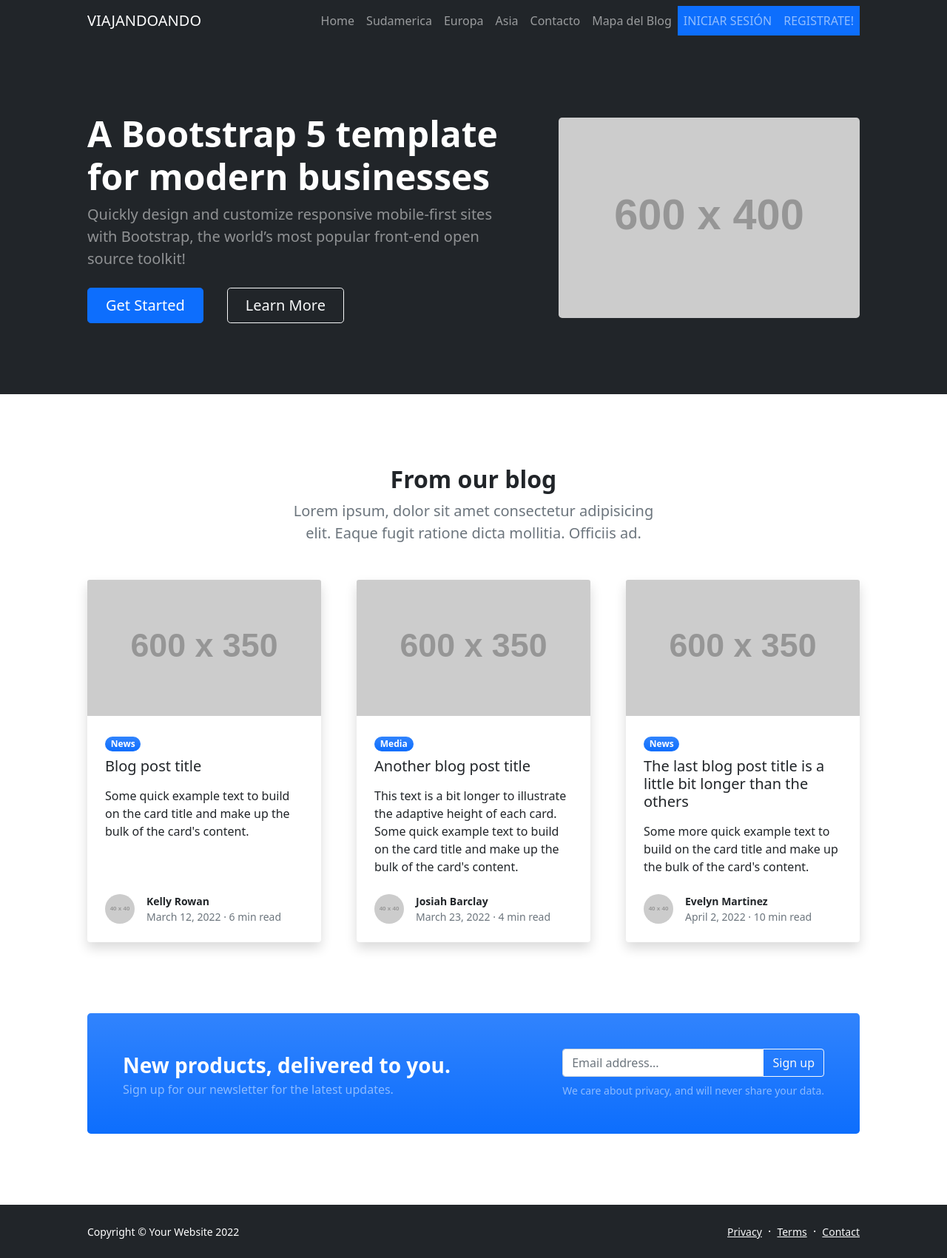
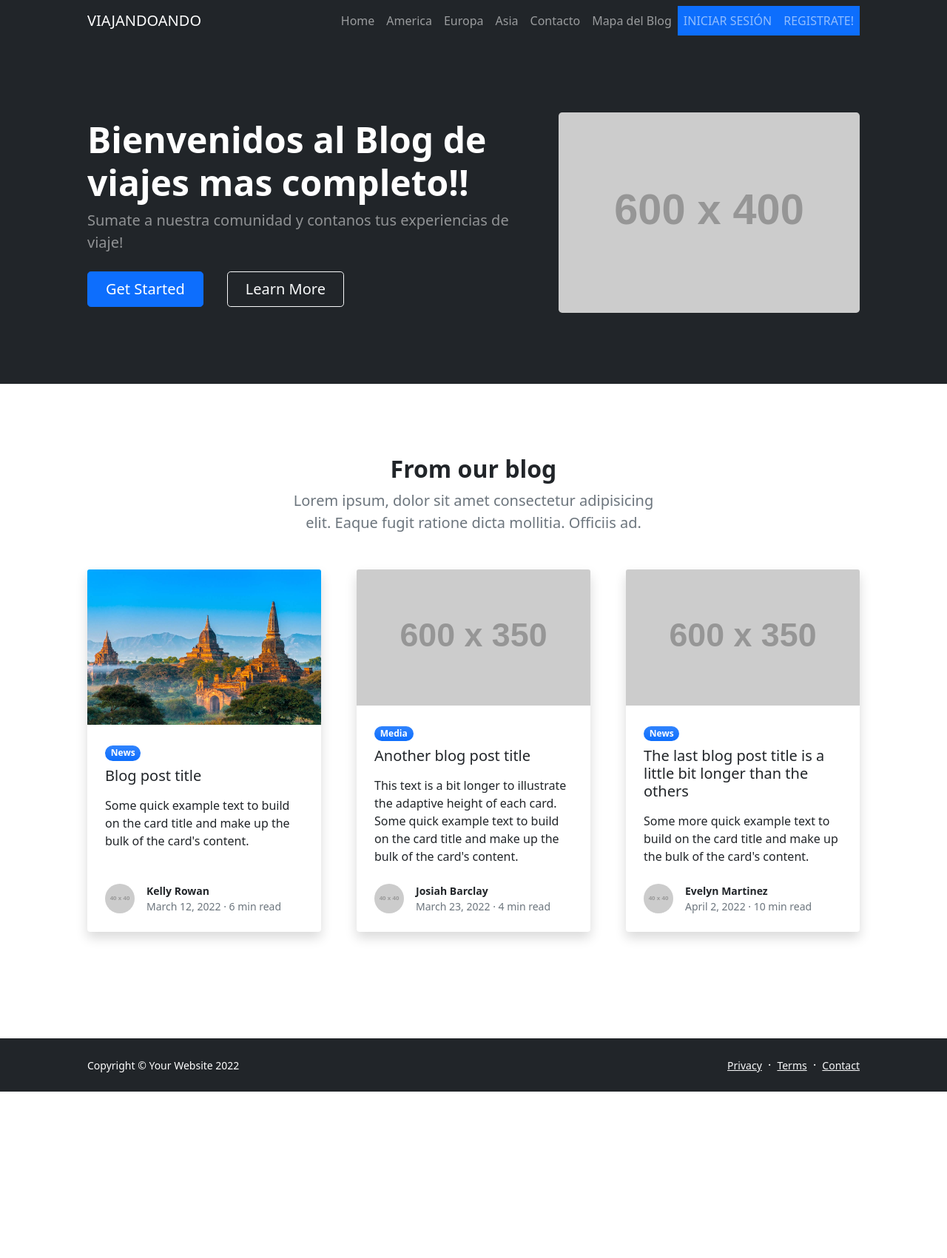
Before and after one commit to agusfebre/Proyecto-Final-Coder, a Django app: page / in a window 1280 px wide. Shown: the whole page at 74% size. After the commit the page ends 1476 px from the top, so only its background shows below. Run offline with Django 4.2, Linux system fonts and the light colour scheme; grey boxes labelled with a size stand in for pictures from a placeholder-image service; some libraries are stand-ins or nearby versions.

Commit message:
templatesAmerica,Europa y Asia

```diff
--- a/Templates/index.html
+++ b/Templates/index.html
@@ -10,7 +10,7 @@
         <meta name="viewport" content="width=device-width, initial-scale=1, shrink-to-fit=no" />
         <meta name="description" content="" />
         <meta name="author" content="" />
-        <title>Modern Business - Start Bootstrap Template</title>
+        <title>Viajandoando, el blog mas completo de viajes!</title>
         <!-- Favicon-->
         <link rel="icon" type="image/x-icon" href="{% static 'appviajandoando/assets/favicon.ico' %}" />
         <!-- Bootstrap icons-->
@@ -27,10 +27,10 @@
                     <button class="navbar-toggler" type="button" data-bs-toggle="collapse" data-bs-target="#navbarSupportedContent" aria-controls="navbarSupportedContent" aria-expanded="false" aria-label="Toggle navigation"><span class="navbar-toggler-icon"></span></button>
                     <div class="collapse navbar-collapse" id="navbarSupportedContent">
                         <ul class="navbar-nav ms-auto mb-2 mb-lg-0">
-                            <li class="nav-item"><a class="nav-link" href="index.html">Home</a></li>
-                            <li class="nav-item"><a class="nav-link" href="about.html">Sudamerica</a></li>
-                            <li class="nav-item"><a class="nav-link" href="contact.html">Europa</a></li>
-                            <li class="nav-item"><a class="nav-link" href="pricing.html">Asia</a></li>
+                            <li class="nav-item"><a class="nav-link" href="index">Home</a></li>
+                            <li class="nav-item"><a class="nav-link" href="america">America</a></li>
+                            <li class="nav-item"><a class="nav-link" href="europa">Europa</a></li>
+                            <li class="nav-item"><a class="nav-link" href="asia">Asia</a></li>
                             <li class="nav-item"><a class="nav-link" href="faq.html">Contacto</a></li>
                             <li class="nav-item"><a class="nav-link" href="faq.html">Mapa del Blog</a></li>
                             {% if not request.user.is_authenticated %}
@@ -59,14 +59,14 @@
                     </div>
                 </div>
             </nav>
-            <!-- Header-->
+            <!-- Header-->{% block loqueagrego %}
             <header class="bg-dark py-5">
                 <div class="container px-5">
                     <div class="row gx-5 align-items-center justify-content-center">
                         <div class="col-lg-8 col-xl-7 col-xxl-6">
                             <div class="my-5 text-center text-xl-start">
-                                <h1 class="display-5 fw-bolder text-white mb-2">A Bootstrap 5 template for modern businesses</h1>
-                                <p class="lead fw-normal text-white-50 mb-4">Quickly design and customize responsive mobile-first sites with Bootstrap, the world’s most popular front-end open source toolkit!</p>
+                                <h1 class="display-5 fw-bolder text-white mb-2"> Bienvenidos al Blog de viajes mas completo!!</h1>
+                                <p class="lead fw-normal text-white-50 mb-4">Sumate a nuestra comunidad y contanos tus experiencias de viaje!</p>
                                 <div class="d-grid gap-3 d-sm-flex justify-content-sm-center justify-content-xl-start">
                                     <a class="btn btn-primary btn-lg px-4 me-sm-3" href="#features">Get Started</a>
                                     <a class="btn btn-outline-light btn-lg px-4" href="#!">Learn More</a>
@@ -78,7 +78,7 @@
                 </div>
             </header>
             <!-- Features section-->
-
+            {% endblock %}
             <!-- Testimonial section-->
 
             <!-- Blog preview section-->
@@ -95,7 +95,7 @@
                     <div class="row gx-5">
                         <div class="col-lg-4 mb-5">
                             <div class="card h-100 shadow border-0">
-                                <img class="card-img-top" src="https://dummyimage.com/600x350/ced4da/6c757d" alt="..." />
+                                <img class="card-img-top" src="C:/Users/HP/Coder - Python/Trabajo Final/Proyecto-Final-Coder/appviajandoando/imagenes/imagen Asia.jpg" alt="..." />
                                 <div class="card-body p-4">
                                     <div class="badge bg-primary bg-gradient rounded-pill mb-2">News</div>
                                     <a class="text-decoration-none link-dark stretched-link" href="#!"><h5 class="card-title mb-3">Blog post title</h5></a>
@@ -158,21 +158,7 @@
                         </div>
                     </div>
                     <!-- Call to action-->
-                    <aside class="bg-primary bg-gradient rounded-3 p-4 p-sm-5 mt-5">
-                        <div class="d-flex align-items-center justify-content-between flex-column flex-xl-row text-center text-xl-start">
-                            <div class="mb-4 mb-xl-0">
-                                <div class="fs-3 fw-bold text-white">New products, delivered to you.</div>
-                                <div class="text-white-50">Sign up for our newsletter for the latest updates.</div>
-                            </div>
-                            <div class="ms-xl-4">
-                                <div class="input-group mb-2">
-                                    <input class="form-control" type="text" placeholder="Email address..." aria-label="Email address..." aria-describedby="button-newsletter" />
-                                    <button class="btn btn-outline-light" id="button-newsletter" type="button">Sign up</button>
-                                </div>
-                                <div class="small text-white-50">We care about privacy, and will never share your data.</div>
-                            </div>
-                        </div>
-                    </aside>
+
                 </div>
             </section>
         </main>
--- a/appviajandoando/urls.py
+++ b/appviajandoando/urls.py
@@ -1,9 +1,12 @@
 from django.urls import path
-from appviajandoando.views import principal
+from appviajandoando.views import *
 from django.contrib.staticfiles.urls import staticfiles_urlpatterns
 
 urlpatterns = [
     path ('', principal, name='principal'),
+    path ('europa/', europa, name='europa'),
+    path ('america/', america, name='america'),
+    path ('asia/', asia, name='asia'),
 
 ]
 
--- a/appviajandoando/views.py
+++ b/appviajandoando/views.py
@@ -7,3 +7,12 @@ from appviajandoando.models import *
 
 def principal(request):
     return render(request, 'index.html')
+
+def europa(request):
+    return render(request, 'appviajandoando/europa/europa.html')
+
+def america(request):
+    return render(request, 'appviajandoando/america/america.html')
+
+def asia(request):
+    return render(request, 'appviajandoando/asia/asia.html')
--- a/viajandoando/settings.py
+++ b/viajandoando/settings.py
@@ -127,3 +127,7 @@ STATIC_URL = 'static/'
 # https://docs.djangoproject.com/en/4.1/ref/settings/#default-auto-field
 
 DEFAULT_AUTO_FIELD = 'django.db.models.BigAutoField'
+
+
+MEDIA_URL = '/media/'
+MEDIA_ROOT = BASE_DIR / 'media'
--- a/viajandoando/urls.py
+++ b/viajandoando/urls.py
@@ -1,9 +1,17 @@
 from django.contrib import admin
 from django.urls import path, include
+from django.conf import settings
+from django.conf.urls.static import static
 
 
 
 urlpatterns = [
     path('admin/', admin.site.urls),
     path('', include('appviajandoando.urls')),
+
 ]
+
+
+#para las imagenes
+
+urlpatterns += static(settings.MEDIA_URL, document_root=settings.MEDIA_ROOT)
```
Also changed, not shown: Templates/appviajandoando/America/america.html (added, +9 -0 lines), Templates/appviajandoando/Asia/asia.html (added, +9 -0 lines), Templates/appviajandoando/Europa/europa.html (added, +9 -0 lines), imagenes/Free_Sample_By_Wix.jpg (added), imagenes/descarga.png (added), imagenes/imagen Asia.jpg (added), imagenes/imagen Europa.jpg (added), imagenes/imagen sudamerica.jpg (added).
